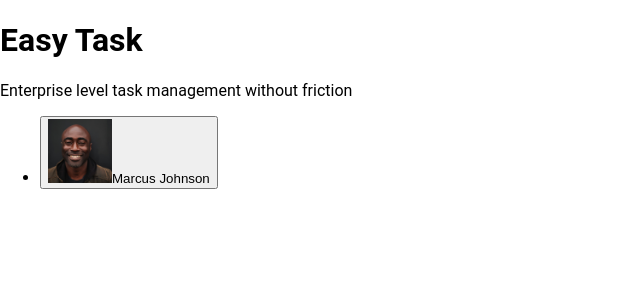
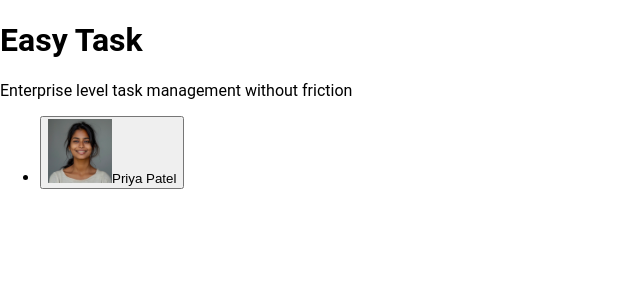
Before and after one commit to farooq-teqniqly/udacity-angular, an Angular app in the folder todo/: page / in a window 1280 px wide. Shown: the top 300 px of the page, without its empty margins (0-640 px from the left). Built offline with nearby package versions, Linux system fonts and the light colour scheme.

Commit message:
chore: Introduce `randomUser` helper. Update `onSelectUser` to set a new random user directly.

```diff
--- a/todo/src/app/user/user.component.ts
+++ b/todo/src/app/user/user.component.ts
@@ -3,6 +3,7 @@ import { DUMMY_USERS } from "../dummy-users";
 import { NgOptimizedImage } from "@angular/common";
 
 const randomIndex = () => Math.floor(Math.random() * DUMMY_USERS.length);
+const randomUser = () => DUMMY_USERS[randomIndex()];
 
 @Component({
   selector: "app-user",
@@ -12,13 +13,13 @@ const randomIndex = () => Math.floor(Math.random() * DUMMY_USERS.length);
   styleUrl: "./user.component.css",
 })
 export class UserComponent {
-  selectedUser = DUMMY_USERS[randomIndex()];
+  selectedUser = randomUser();
 
   get imagePath() {
     return "assets/users/" + this.selectedUser.avatar;
   }
 
   onSelectUser() {
-    console.log("onSelectUser event raised!");
+    this.selectedUser = randomUser();
   }
 }
```
